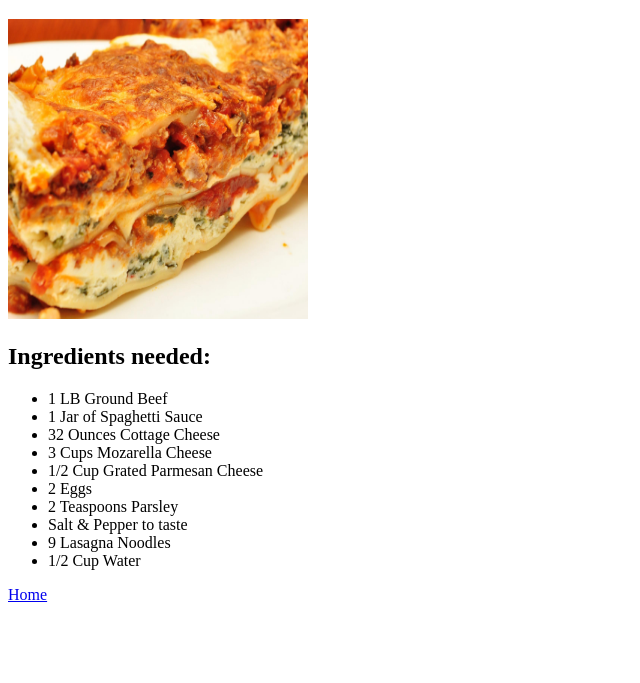
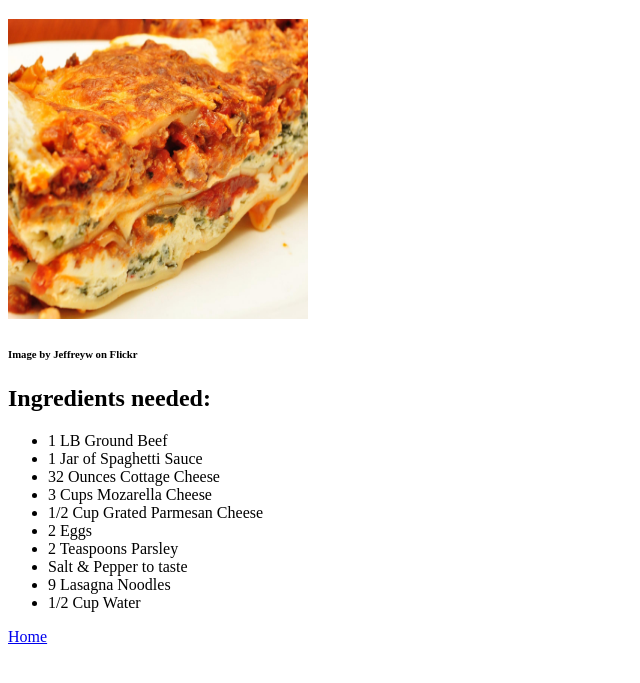
Before and after one commit to Isethima/odin-recipes, a plain HTML site: page recipes/lasagna.html in a window 1280 px wide. Shown: the part 61-744 px from the top of the page, without its empty margins (0-640 px from the left). Drawn offline with Linux system fonts and the light colour scheme.

Commit message:
add attribution

```diff
--- a/recipes/lasagna.html
+++ b/recipes/lasagna.html
@@ -9,6 +9,7 @@
     <a href="../index.html" target="_blank" rel="noreferrer noopener"></a>
     <h1>Easy Lasagna</h1>
     <img src="../images/lasagna.jpg" Alt="A slice of lasagna" height="300" width="300">
+    <h6>Image by Jeffreyw on Flickr</h6>
     <p><h2>Ingredients needed:</h2></p>
     <p><ul><li>1 LB Ground Beef</li>
 <li>1 Jar of Spaghetti Sauce</li>
```
